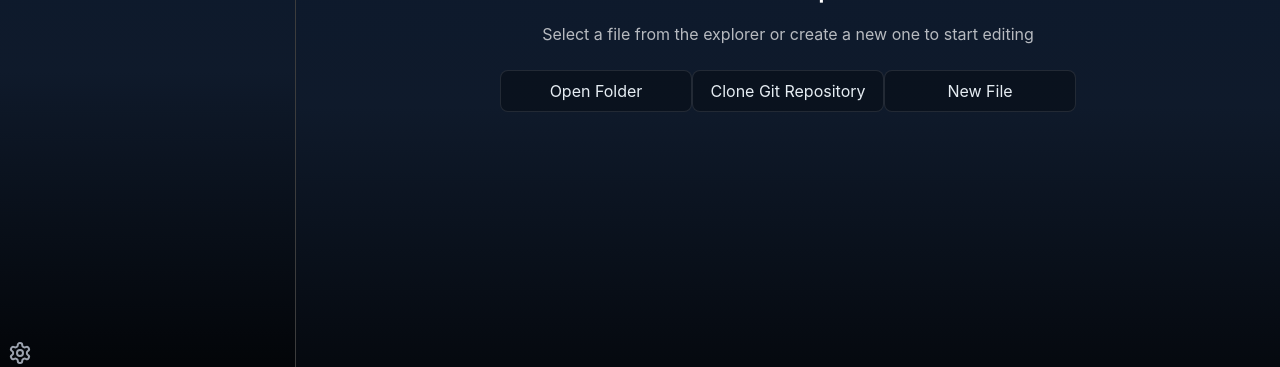
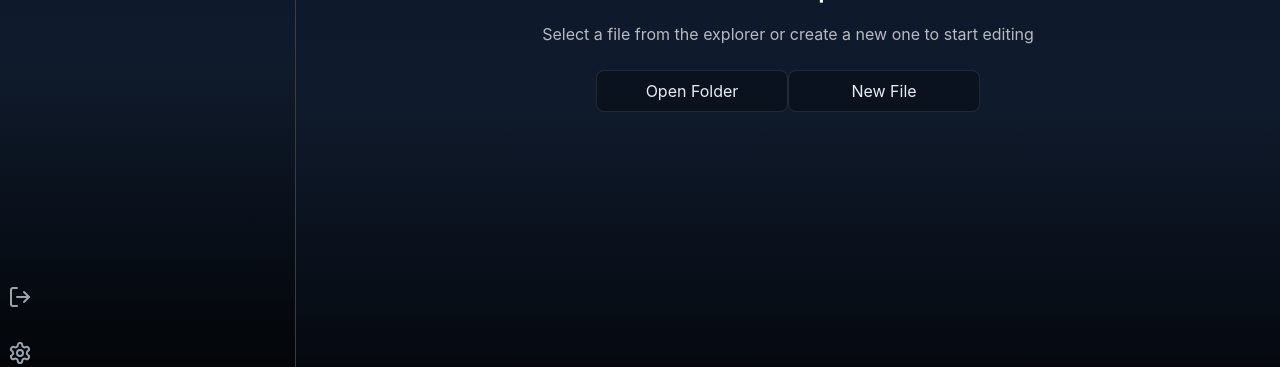
Before and after one commit to Mdzub7/Xen.ai, a React (Vite) app in the folder frontend/: page /v1 in a window 1280 px wide. Shown: the part 341-708 px from the top of the page. Built offline with nearby package versions, Linux system fonts and the light colour scheme; no server answers.

Commit message:
[Feature]Added Logout Button in the Editor SidePanel

```diff
--- a/frontend/src/components/ActivityBar.tsx
+++ b/frontend/src/components/ActivityBar.tsx
@@ -4,15 +4,18 @@ import {
   Search,
   Settings,
   UserCircle,
-  Bot,  // Add Bot import
+  Bot,
+  LogOut // Add Bot import
 } from 'lucide-react';
 import { useEditorStore } from '../store/editorStore';
 import type { View } from '../types';
-
+import { logOut } from './auth/firebase';
+import { useNavigate } from "react-router-dom";
 
 type AIView = Extract<View, 'ai' | 'debug'>;
 
 export const ActivityBar: React.FC = () => {
+  const navigate = useNavigate();
   const { currentView, setCurrentView, isAIPanelOpen, toggleAIPanel } = useEditorStore();
 
   const handleViewChange = (view: View) => {
@@ -27,6 +30,19 @@ export const ActivityBar: React.FC = () => {
       setCurrentView(view);
     }
   };
+
+
+
+const handleLogout = async () => {
+  try {
+    await logOut();
+    // Redirect to login page after logout
+    navigate("/");
+  } catch (error) {
+    console.error("Failed to log out:", error);
+  }
+};
+
 
   return (
     <div className="h-full flex flex-col bg-gradient-to-b from-[#0A192F] via-[#0F1A2B] to-black text-white/70">
@@ -59,7 +75,21 @@ export const ActivityBar: React.FC = () => {
           <Search size={24} className="text-gray-400" />
         </button>
 
+
+
+
+
+
         <div className="flex-1" />  {/* This creates space between top and bottom buttons */}
+
+        <button
+          className={`p-2 hover:bg-[#3c3c3c] rounded mb-2`}
+        onClick={handleLogout}
+        title="Logout"
+        >
+        <LogOut size={24} className="text-gray-400" />
+        </button>
+
         <button
           className={`p-2 hover:bg-[#3c3c3c] rounded mb-2 ${
             currentView === 'settings' ? 'bg-[#37373d]' : ''
--- a/frontend/src/components/Editor.tsx
+++ b/frontend/src/components/Editor.tsx
@@ -23,9 +23,6 @@ export const Editor: React.FC = () => {
           <div className="space-y-2">
             <button className="px-4 py-2 bg-black/30 hover:bg-black/40 rounded-lg border border-white/10 w-48">
               Open Folder
-            </button>
-            <button className="px-4 py-2 bg-black/30 hover:bg-black/40 rounded-lg border border-white/10 w-48">
-              Clone Git Repository
             </button>
             <button className="px-4 py-2 bg-black/30 hover:bg-black/40 rounded-lg border border-white/10 w-48">
               New File
--- a/frontend/src/components/Home.tsx
+++ b/frontend/src/components/Home.tsx
@@ -35,7 +35,7 @@ export const Home: React.FC = () => {
             </motion.div>
             <div className="space-y-4">
               {[
-                { number: 1, title: "AI-Powered Code Assistance", active: true },
+                { number: 1, title: "AI-Powered Code Assistance", active: false },
                 { number: 2, title: "Real-time Collaboration", active: false },
                 { number: 3, title: "Smart Code Management", active: false }
               ].map((item) => (
--- a/frontend/src/components/Layout.tsx
+++ b/frontend/src/components/Layout.tsx
@@ -9,6 +9,7 @@ import { SearchView } from './views/SearchView';
 import { SettingsView } from './views/SettingsView';
 import { ProfileView } from './views/ProfileView';
 import { Toolbar } from './Toolbar';
+import { logOut } from './auth/firebase';
 
 const Layout: React.FC = () => {
   const { isAIPanelOpen, toggleAIPanel, currentView } = useEditorStore();
@@ -32,6 +33,9 @@ const Layout: React.FC = () => {
         return <SettingsView />;
       case 'profile':
         return <ProfileView />;
+      case 'logout':
+        logOut()
+        return null;
       default:
         return null;
     }
--- a/frontend/src/components/SidePanel.tsx
+++ b/frontend/src/components/SidePanel.tsx
@@ -4,9 +4,10 @@ import { FileExplorer } from './FileExplorer';
 import { SearchView } from './views/SearchView';
 import { SettingsView } from './views/SettingsView';
 import { ProfileView } from './views/ProfileView';
+import { logOut } from './auth/firebase';
 
 export const SidePanel: React.FC = () => {
-  const { currentView, currentFile } = useEditorStore();
+  const { currentView, currentFile} = useEditorStore();
 
   const renderView = () => {
     switch (currentView) {
@@ -18,6 +19,9 @@ export const SidePanel: React.FC = () => {
         return <SettingsView />;
       case 'profile':
         return <ProfileView />;
+      case 'logout':
+        logOut();
+        return null;
       case 'none':
         return null;
       default:
--- a/frontend/src/types.ts
+++ b/frontend/src/types.ts
@@ -45,7 +45,7 @@ export type EditorStore = EditorState & {
   initializeDefaultFile: () => void;
 };
 
-export type View = 'explorer' | 'search' | 'sourceControl' | 'extensions' | 'settings' | 'profile' | 'ai' | 'debug' | 'none';
+export type View = 'explorer' | 'search' | 'sourceControl' | 'extensions' | 'settings' | 'profile' | 'ai' | 'debug' | 'logout'| 'none';
 
 export type Folder = {
   id: string;
```
